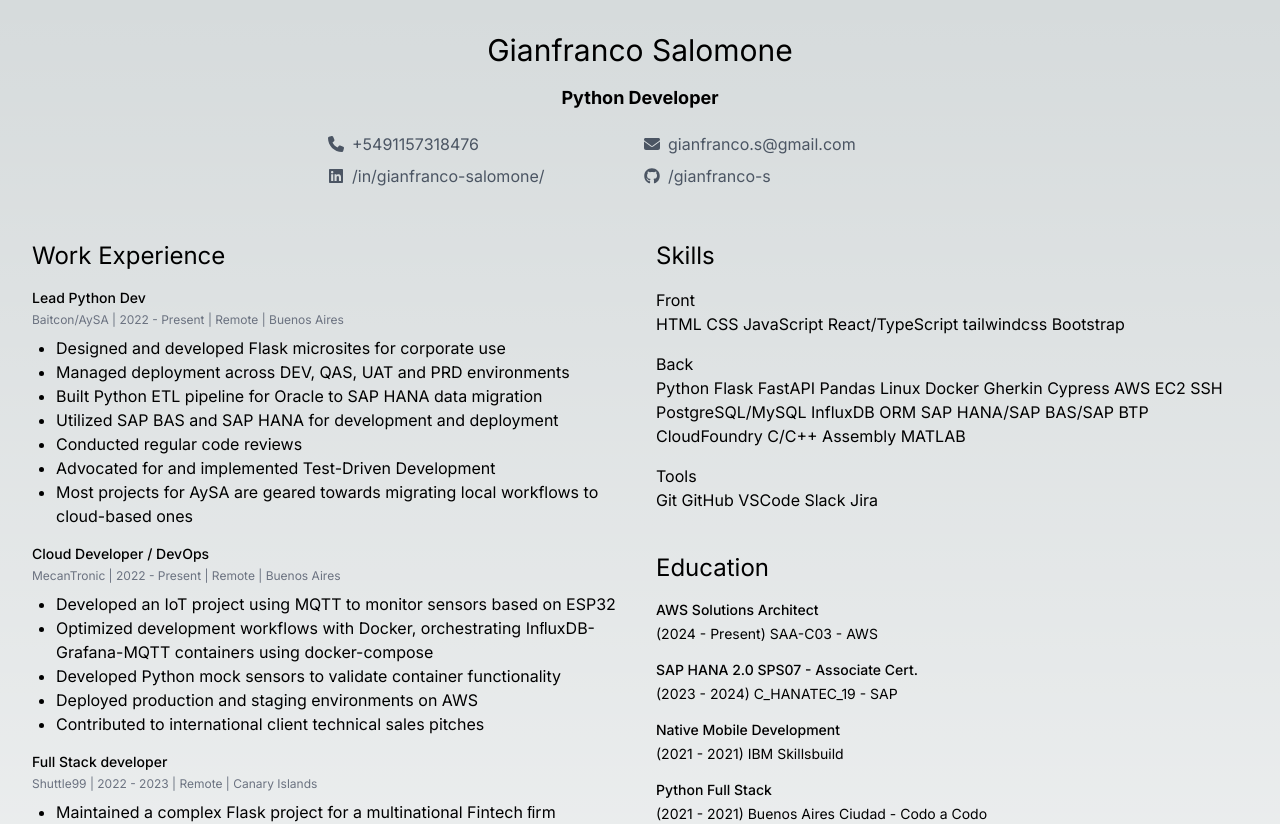
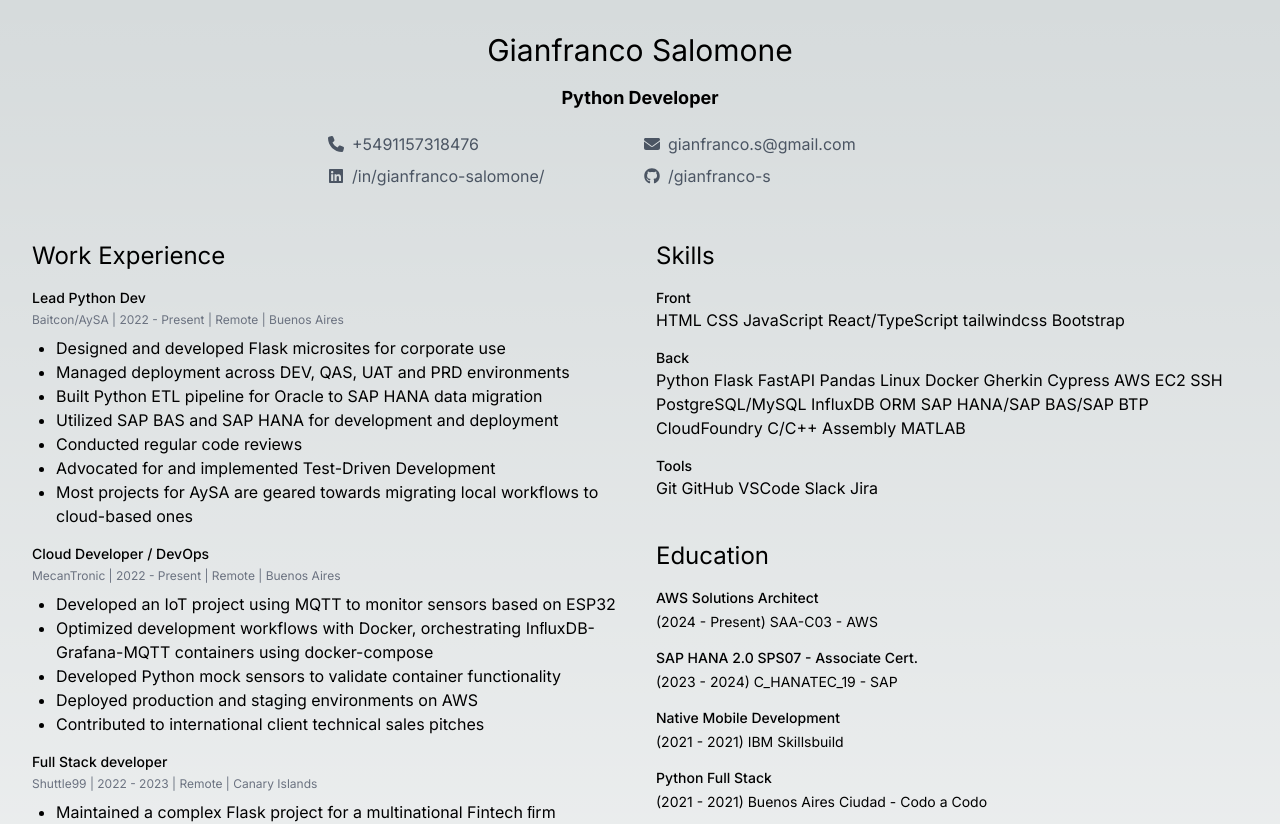
Before and after one commit to gianfranco-s/json-career-view, a Next.js app in the folder my-json-resume/: page / in a window 1280 px wide. Shown: the top 824 px of the page. Built offline with nearby package versions, Linux system fonts and the light colour scheme.

Commit message:
Fix skills style to match h4 elsewhere

```diff
--- a/my-json-resume/src/components/SkillsCard.tsx
+++ b/my-json-resume/src/components/SkillsCard.tsx
@@ -9,7 +9,7 @@ interface SkillsProps {
 function Skills({ skills }: SkillsProps) {
     const skillsLayout = skills.map((skill, index) => (
         <div key={index}>
-            <h4 className="text-1xl mt-4">{skill.name}</h4>
+            <h4 className="text-sm font-medium mt-4">{skill.name}</h4>
             <ul>
                 {skill.keywords.map((keyword, keywordIndex) => (
                     <span key={keywordIndex}>{keyword} </span>
```
